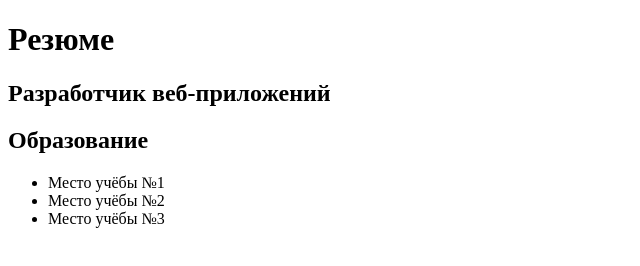
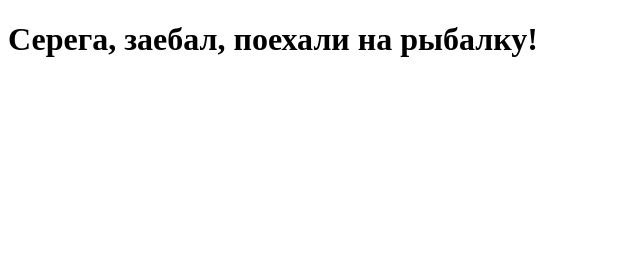
Before and after one commit to Evg-Kost/Evg-Kost.github.io, a plain HTML site: page index.html in a window 1280 px wide. Shown: the whole page, without its empty margins (0-640 px from the left). Drawn offline with Linux system fonts and the light colour scheme.

Commit message:
Add files via upload

```diff
--- a/index.html
+++ b/index.html
@@ -3,18 +3,11 @@
 <head>
     <meta charset="UTF-8">
     <meta name="viewport" content="width=device-width, initial-scale=1.0">
-    <title>Document</title>
+    <title>Рыбалка</title>
 </head>
 <body>
   <main>
-    <h1>Резюме</h1>
-    <h2>Разработчик веб-приложений</h2>
-    <section class="study">
-        <h2>Образование</h2>
-        <ul>
-            <li class="place-of-study">Место учёбы №1</li>
-            <li class="place-of-study">Место учёбы №2</li>
-            <li class="place-of-study">Место учёбы №3</li>
+    <h1>Серега, заебал, поехали на рыбалку!</h1>
         </ul>
     </section>
   </main>
```
